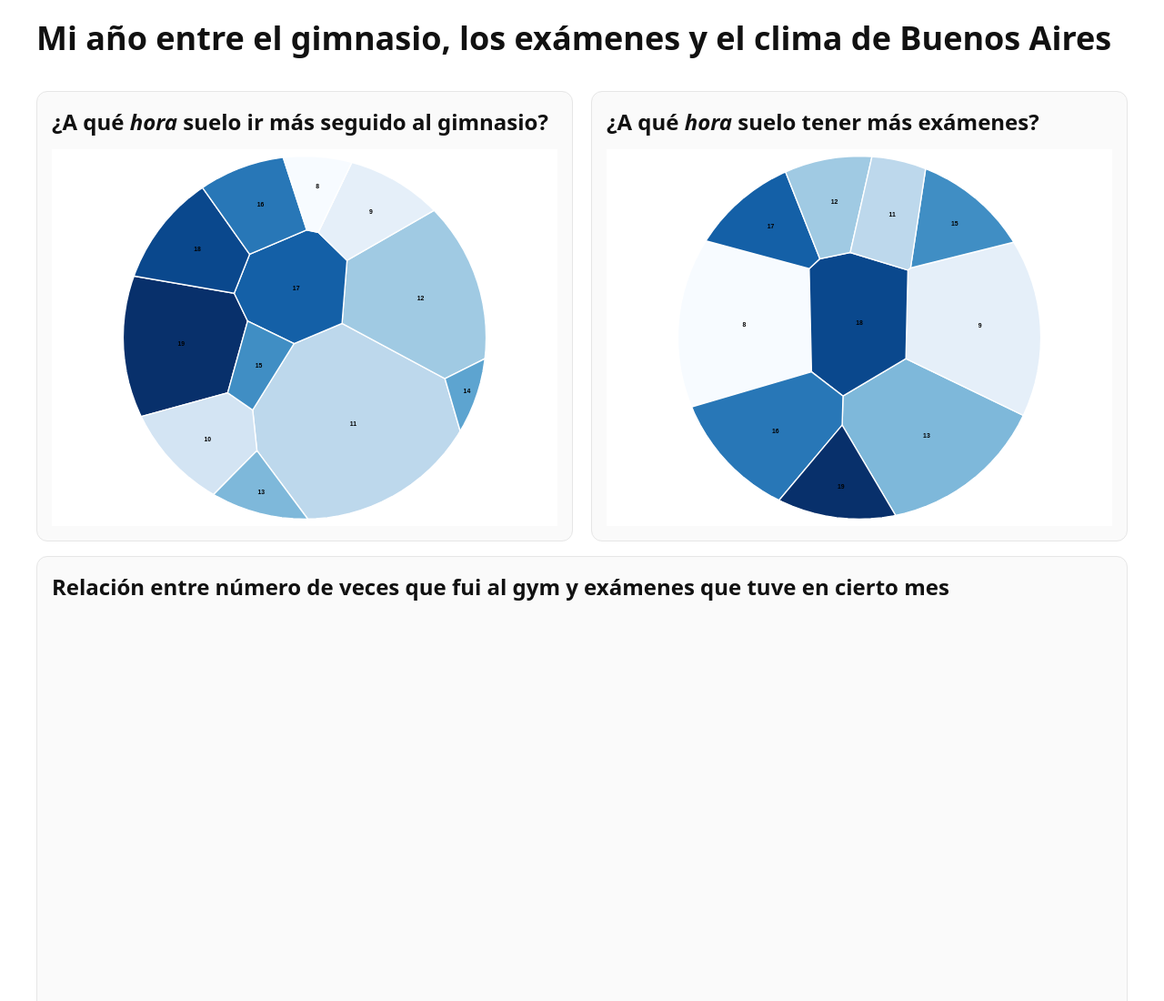
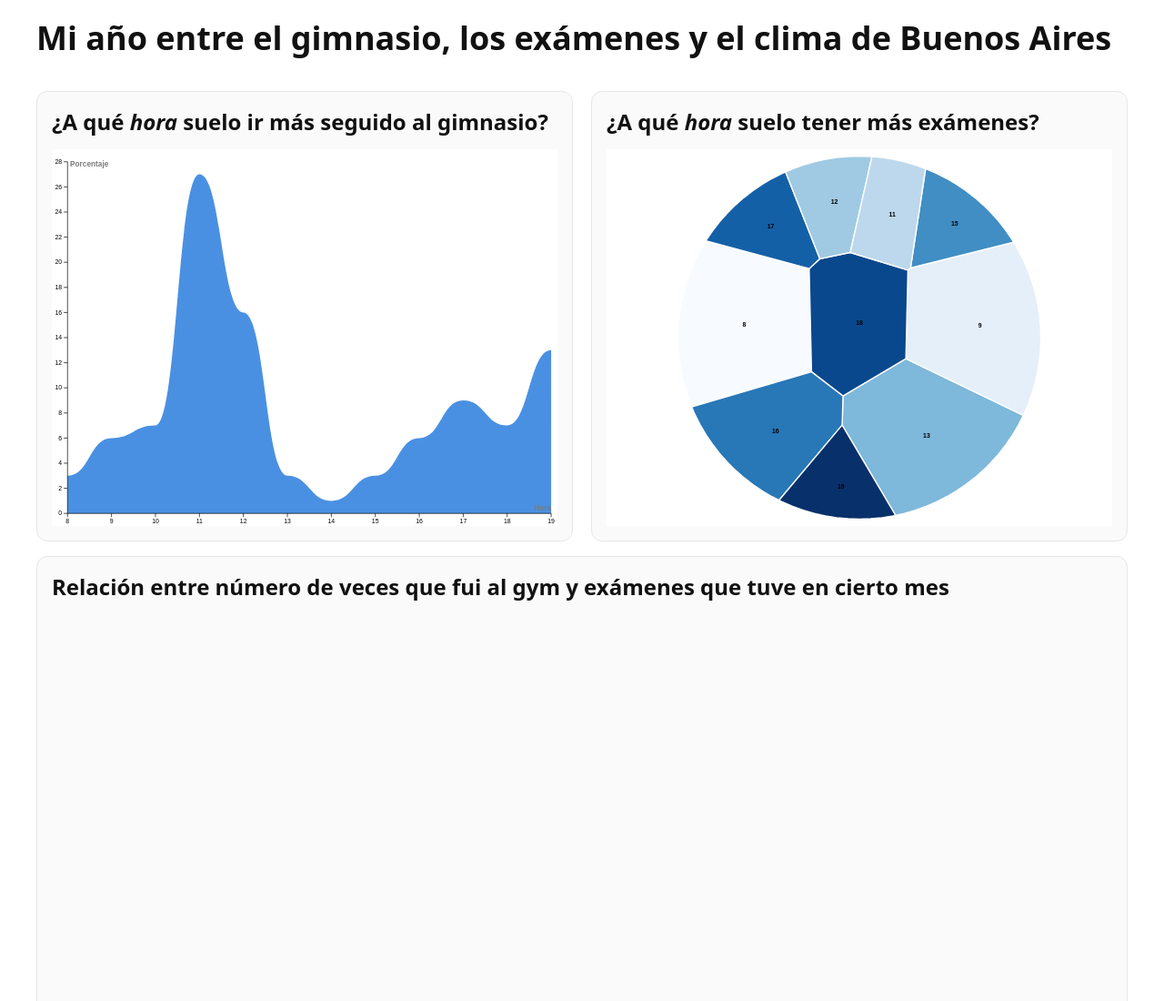
Before and after one commit to jicanta/infovis, a plain HTML site: page tp-datos-personales/index.html in a window 1280 px wide. Shown: the top 1100 px of the page at 91% size. Drawn offline with Linux system fonts and the light colour scheme; a script that the page names is missing.

Commit message:
Update index.html

```diff
--- a/tp-datos-personales/index.html
+++ b/tp-datos-personales/index.html
@@ -75,7 +75,7 @@
     <div class="charts-grid">
       <section class="chart-card" aria-labelledby="titulo-gym">
         <h2 id="titulo-gym">¿A qué <i>hora</i> suelo ir más seguido al gimnasio?</h2>
-        <img src="voronoi-pie.svg" alt="Gráfico Voronoi Pie con frecuencia por hora del gimnasio">
+        <img src="gym-hours.svg" alt="Gráfico Stream Chart con frecuencia por hora del gimnasio">
       </section>
 
       <section class="chart-card" aria-labelledby="titulo-exams">
```
